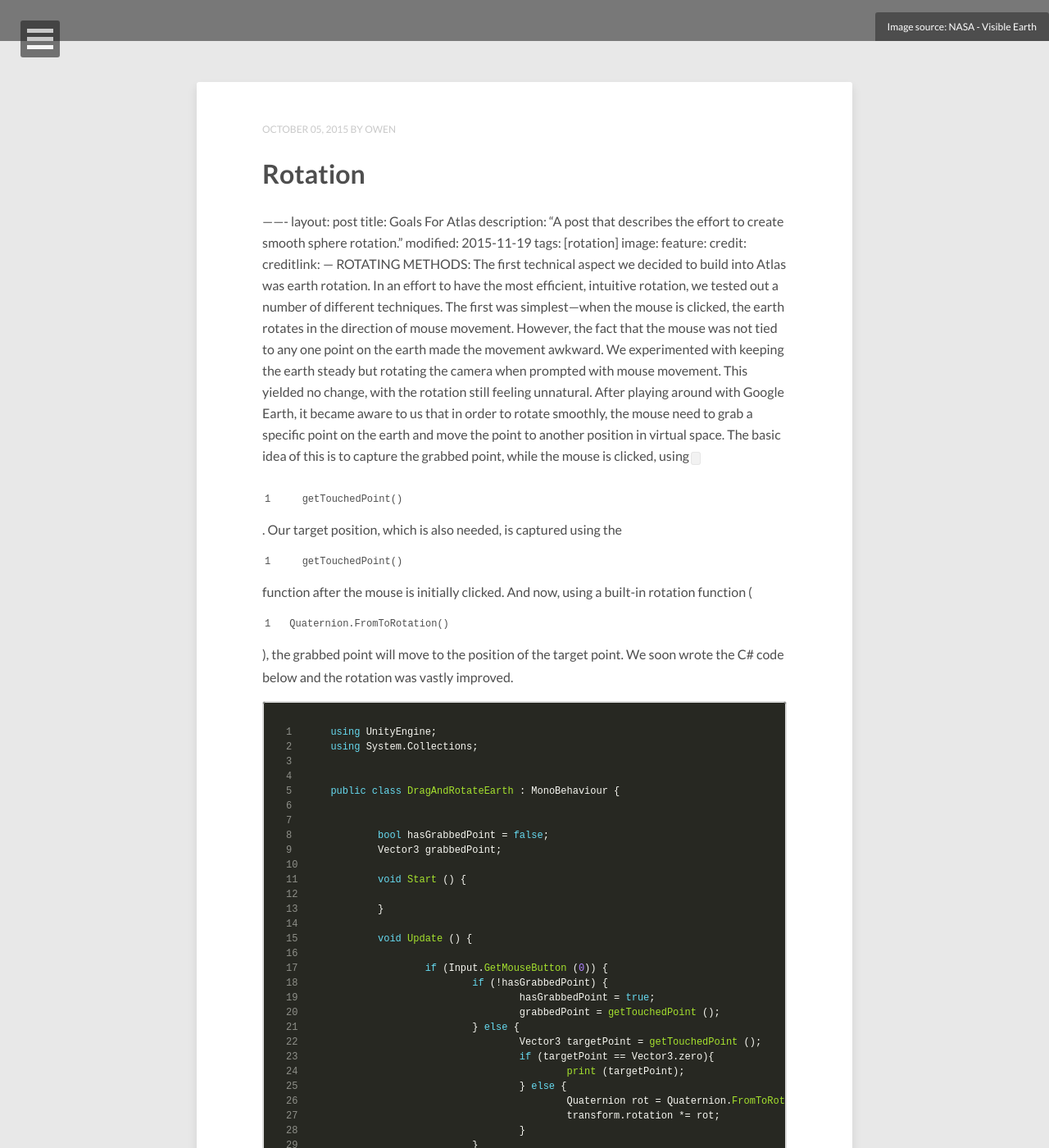
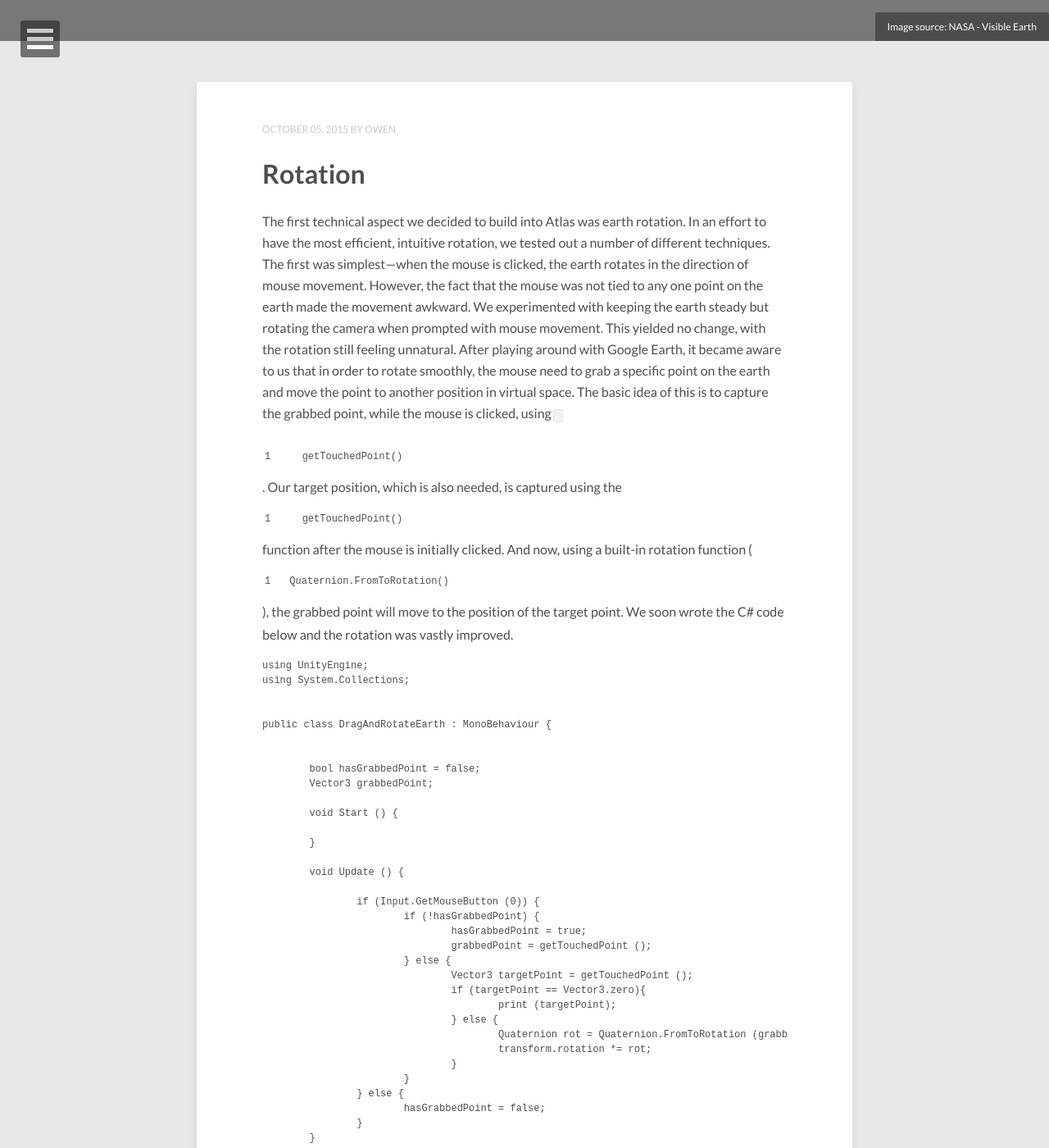
Before and after one commit to owen12345/owen12345.github.io, a Jekyll site: the page built from index.html, in a window 1280 px wide and 1400 px high, scrolled down 350 px. Shown: the whole window at 82% size. Built offline with Jekyll 4.4.1, drawn with Linux system fonts in a browser that asks for light colours; nearby versions of some CDN libraries; the list of posts is cut into pages by our own code; some of the changed text lies outside the part shown.

Commit message:
further corrects format of post

````diff
--- a/_posts/2015-10-05-Rotation.md
+++ b/_posts/2015-10-05-Rotation.md
@@ -1,7 +1,7 @@
-——-
+---
 layout: post
-title: Goals For Atlas
-description: "A post that describes the effort to create smooth sphere rotation."
+title: Rotation
+description: "A post that describes the effort and solution to creating smooth sphere rotation."
 modified: 2015-11-19
 tags: [rotation]
 image:
@@ -9,10 +9,9 @@ image:
   credit:
   creditlink:
 ---
-ROTATING METHODS:
 The first technical aspect we decided to build into Atlas was earth rotation. In an effort to have the most efficient, intuitive rotation, we tested out a number of different techniques. The first was simplest—when the mouse is clicked, the earth rotates in the direction of mouse movement. However, the fact that the mouse was not tied to any one point on the earth made the movement awkward. We experimented with keeping the earth steady but rotating the camera when prompted with mouse movement. This yielded no change, with the rotation still feeling unnatural. After playing around with Google Earth, it became aware to us that in order to rotate smoothly, the mouse need to grab a specific point on the earth and move the point to another position in virtual space. The basic idea of this is to capture the grabbed point, while the mouse is clicked, using `getTouchedPoint()`. Our target position, which is also needed, is captured using the `getTouchedPoint()` function after the mouse is initially clicked. And now, using a built-in rotation function (`Quaternion.FromToRotation()`), the grabbed point will move to the position of the target point. We soon wrote the C# code below and the rotation was vastly improved.
 
-```c#
+```C#
 using UnityEngine;
 using System.Collections;
 
@@ -62,7 +61,7 @@ public class DragAndRotateEarth : MonoBehaviour {
 
 However, there was still one problem—it was extremely difficult to rotate around the Z-axis. In order to distinguish our rotation intentions to the computer, we created a system where the earth purely rotates on the Z-axis while clicked off the earth. To do this, a ray is sent out from the center of the earth to the coordinates of the mouse. If the ray has to exit earth in order to reach the mouse, showing that the mouse is in space, the user is granted the ability to rotate around the Z-axis.
 
-```c#
+```C#
 using UnityEngine;
 using System.Collections;
 
````
